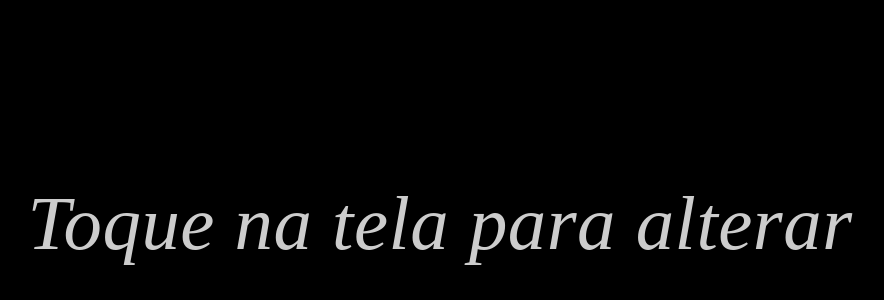
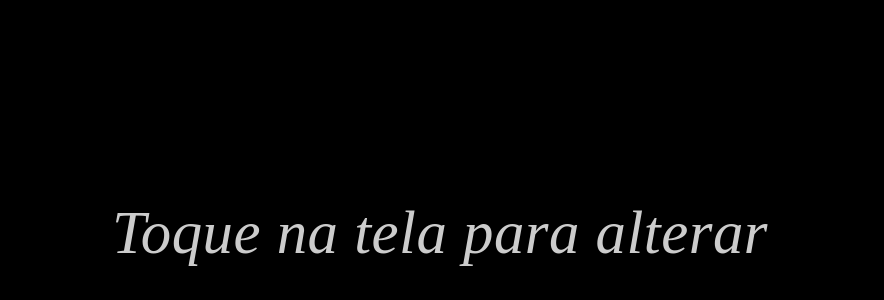
Before and after one commit to agrsgn/circofinal, a website built with Vite: page index.html in a window 1280 px wide. Shown: the part 500-800 px from the top of the page, without its empty margins (200-1084 px from the left). Built offline with nearby package versions, Linux system fonts and the light colour scheme; no server answers; a web font is replaced by a local one; what @snap/camera-kit would draw is missing.

Commit message:
Update style.css

```diff
--- a/src/style.css
+++ b/src/style.css
@@ -38,7 +38,7 @@ html, body {
   width: 100%;
   text-align: center;
   font-weight: 200; /* mais fino */
-  font-size: 4.8rem; /* um pouco maior */
+  font-size: 3.8rem; /* um pouco maior */
   color: #ffffffcc;
   z-index: 3;
   font-style: italic;
```
